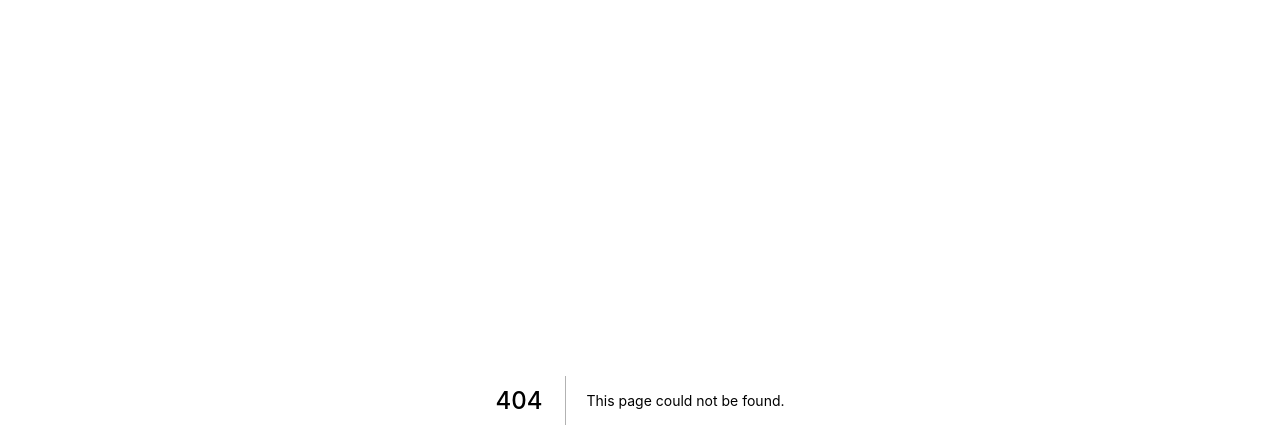
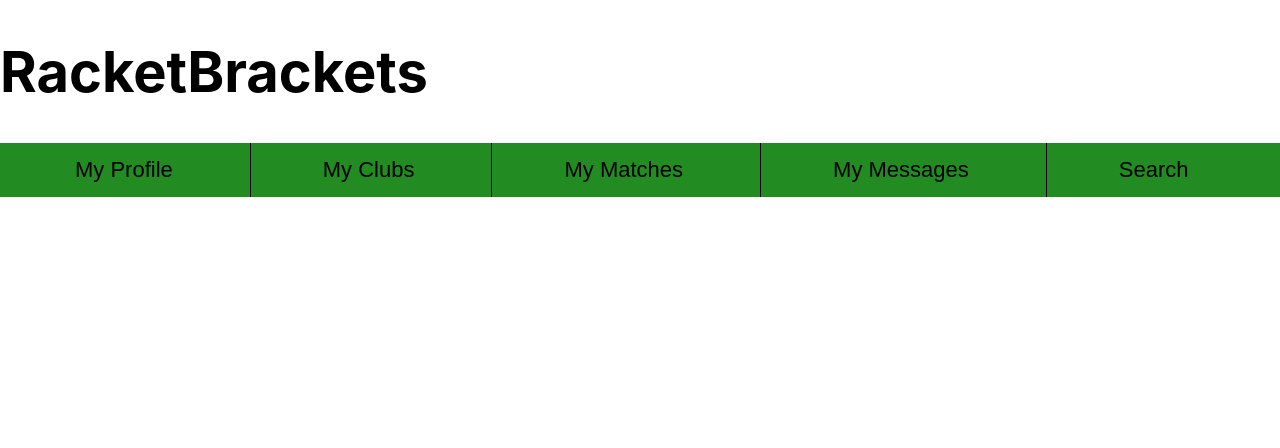
Before and after one commit to nbezanis/Racket-Brackets, a Next.js app in the folder frontend/racketbrackets/: page /profile in a window 1280 px wide. Before the commit this address had no page. Shown: the top 448 px of the page. Built offline with nearby package versions, Linux system fonts and the light colour scheme.

Commit message:
created page with navbar

```diff
--- /dev/null
+++ b/frontend/racketbrackets/pages/profile.tsx
@@ -0,0 +1,33 @@
+import Head from 'next/head'
+import Image from 'next/image'
+import styles from '../styles/profile.module.css'
+
+export default function Home() {
+  return (
+    <div className={styles.container}>
+      <Head>
+        <title>Create Next App</title>
+        <meta name="description" content="Generated by create next app" />
+        <link rel="icon" href="/favicon.ico" />
+      </Head>
+
+      <main className={styles.main}>
+        <h1 className={styles.title}>
+          RacketBrackets
+        </h1>
+
+        <div className={styles.navbar}>
+            <ul>
+                <li><a href="#profile">My Profile</a></li>
+                <li><a href="#home">My Clubs</a></li>
+                <li><a href="#home">My Matches</a></li>
+                <li><a href="#home">My Messages</a></li>
+                <li><a href="#home">Search</a></li>
+            </ul>
+
+        </div>
+      </main>
+
+    </div>
+  )
+}
--- /dev/null
+++ b/frontend/racketbrackets/styles/profile.module.css
@@ -0,0 +1,48 @@
+/* Navbar container */
+.navbar {
+    overflow: hidden;
+    background-color: forestgreen;
+    font-family: Arial;
+  }
+
+  /* Add a red background color to navbar links on hover */
+  .navbar li:hover {
+    background-color: red;
+  }
+
+  .title {
+      padding-top:0px;
+    font-size: 3.5em;
+  }
+
+  .navbar p {
+      margin-top: 0em;
+      margin-bottom: 0em;
+  }
+
+  .navbar ul {
+      list-style-type: none;
+      margin: 0;
+      padding: 0;
+  }
+
+  .navbar ul li {
+        font-size: 22px;
+      display:inline-block;
+      padding: 14px 75px;
+      position: relative;
+      /*
+    color: black;
+    text-decoration: none;
+    */
+  }
+
+  .navbar ul li:not(:last-child)::after{
+      content:"";
+      border:1px solid black;
+      border-width: 1px 1px 0 0;
+      position: absolute;
+      right: -3px;
+      top: 0;
+      height: 100%;
+  }
```
